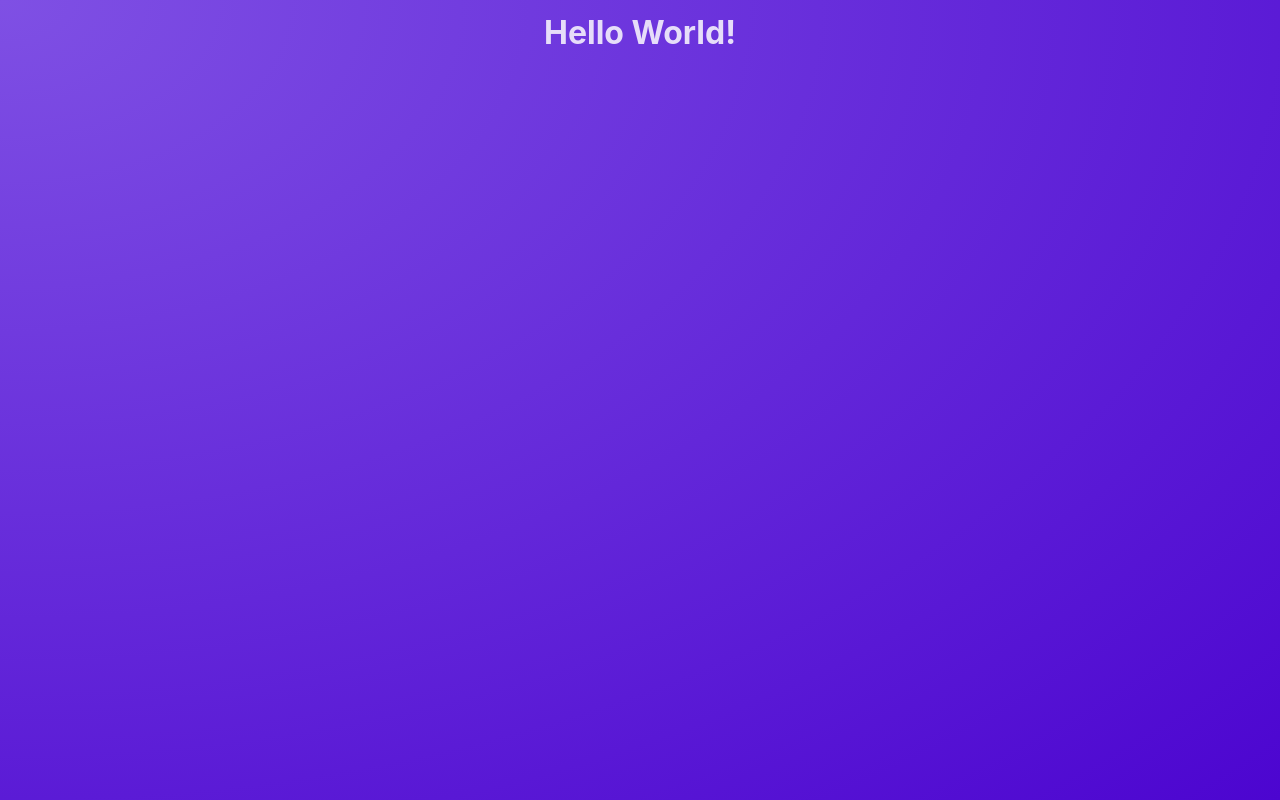
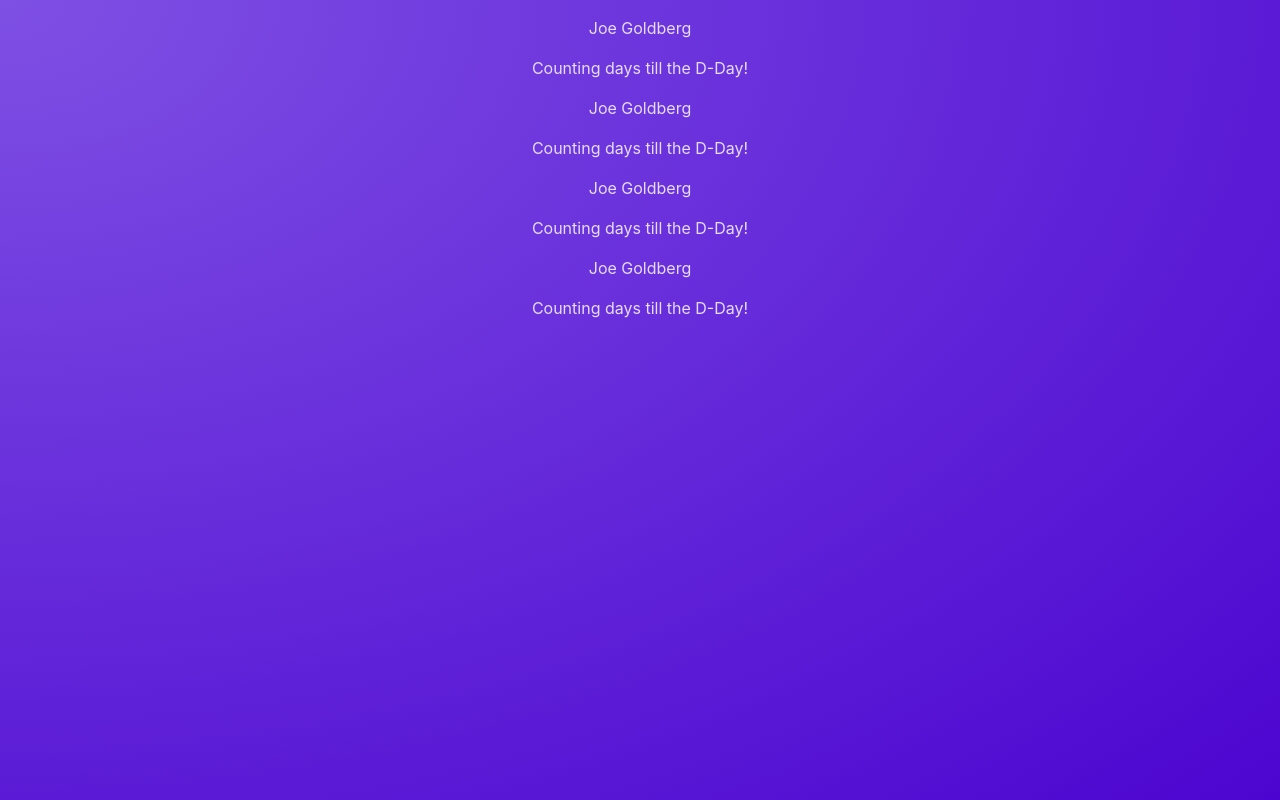
Before and after one commit to Nadha-Jabeen-T/twitter-mini, a React (Vite) app: page / in a window 1280 px wide. Built offline with nearby package versions, Linux system fonts and the light colour scheme.

Commit message:
Added custom component | Reused component

```diff
--- a/src/App.jsx
+++ b/src/App.jsx
@@ -1,5 +1,13 @@
+import Post from "./Components/Post";
 function App() {
-  return <h1>Hello World!</h1>;
+  return(
+  <main>
+    <Post/>
+    <Post/>
+    <Post/>
+    <Post/>
+  </main>
+  );
 }
 
 export default App;
--- /dev/null
+++ b/src/Components/Post.jsx
@@ -0,0 +1,12 @@
+const names = ["Joe Goldberg","Zayn Malik"];
+function Post(){
+
+const chosenName = Math.random()>0.5 ? names[0] : names[1];
+    return (
+        <div>
+            <p>{chosenName}</p>
+            <p>Counting days till the D-Day!</p>
+        </div>
+    );
+}
+export default Post;
```
